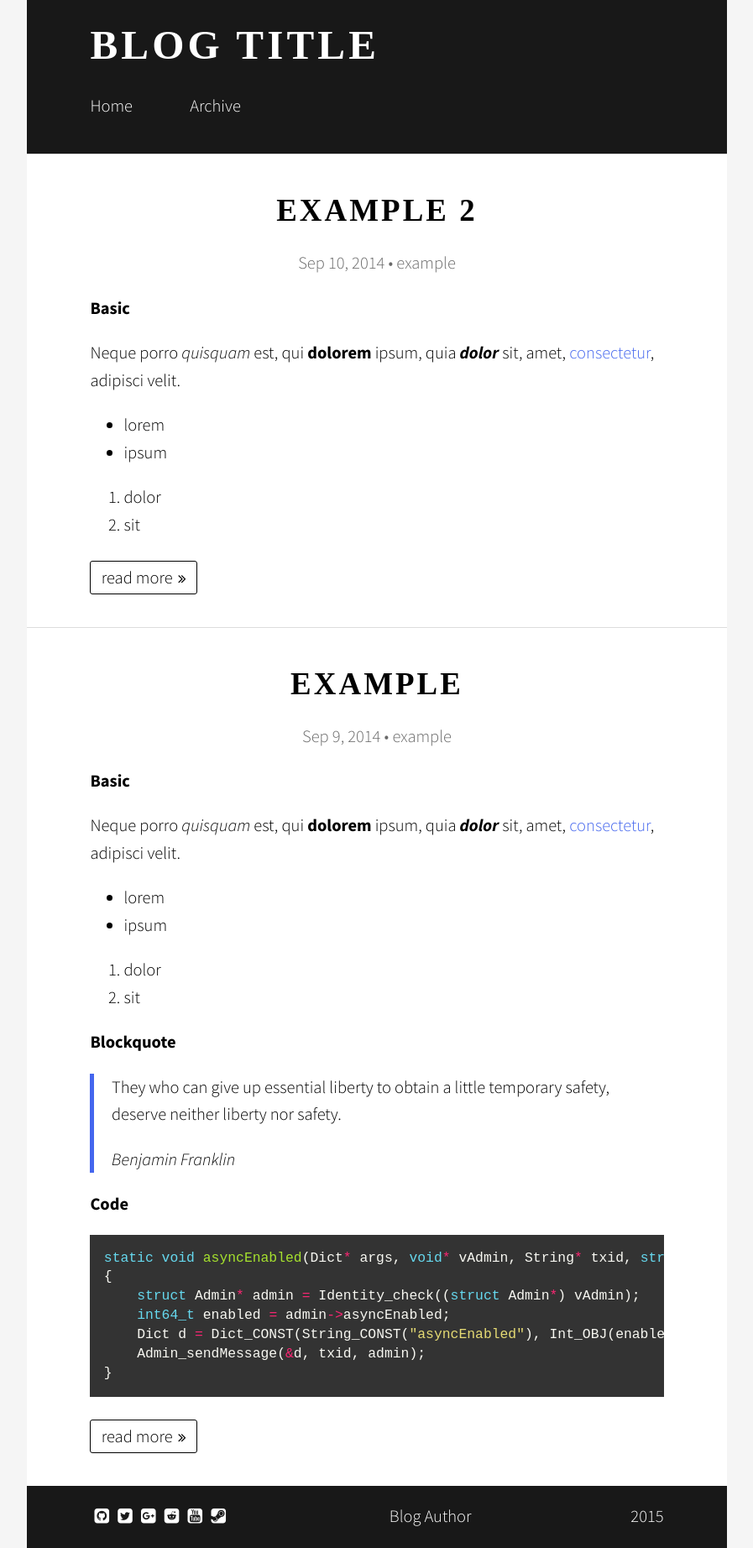
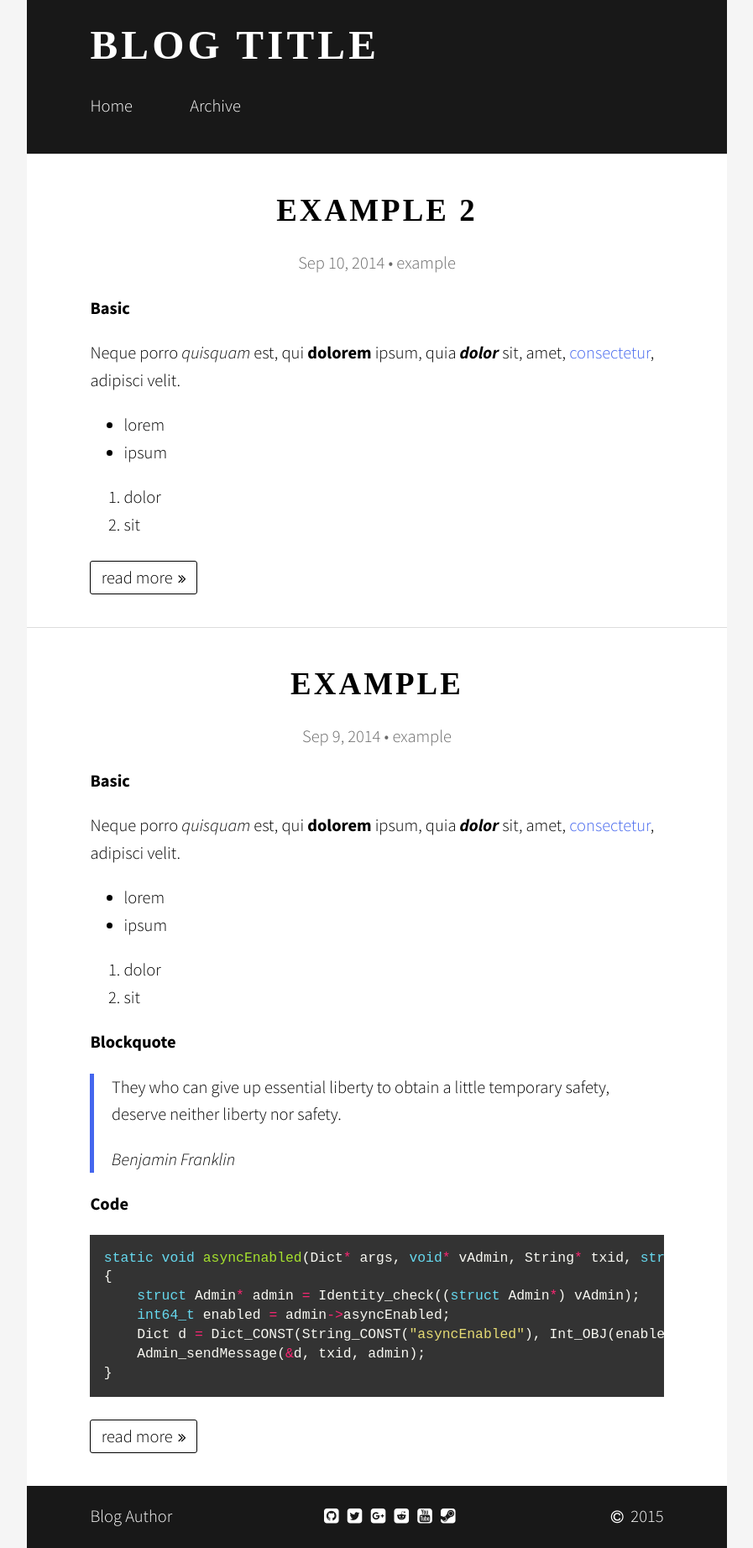
Before and after one commit to floede/contrast, a Jekyll site: the page built from index.html, in a window 1280 px wide. Shown: the whole page at 84% size, without its empty margins (191-1088 px from the left). Built offline with Jekyll 4.4.1, drawn with Linux system fonts in a browser that asks for light colours; nearby versions of some CDN libraries; some web fonts are replaced; Markdown is read by kramdown in place of the engine named in the settings.

Commit message:
Update blank.html

```diff
--- a/_layouts/blank.html
+++ b/_layouts/blank.html
@@ -30,9 +30,9 @@
     </header>
 {{ content }}
     <footer>
+      <span><a href="{{ site.url }}">{% if page.author %}{{ page.author }}{% else %}{{site.author}}{% endif %}</a></span>
       <span>{% for link_hash in site.links %}{% for link in link_hash %}<a href="{{ link[1] }}"><i class="fa fa-{{ link[0] }}-square"></i></a>{% endfor %}{% endfor %}</span>
-      <span><a href="{{ site.url }}">{% if page.author %}{{ page.author }}{% else %}{{site.author}}{% endif %}</a></span>
-      <span>{{ site.time | date: "%Y" }}</span>
+      <span><i class="fa fa-copyright"></i>{{ site.time | date: "%Y" }}</span>
     </footer>
   </body>
 </html>
```
